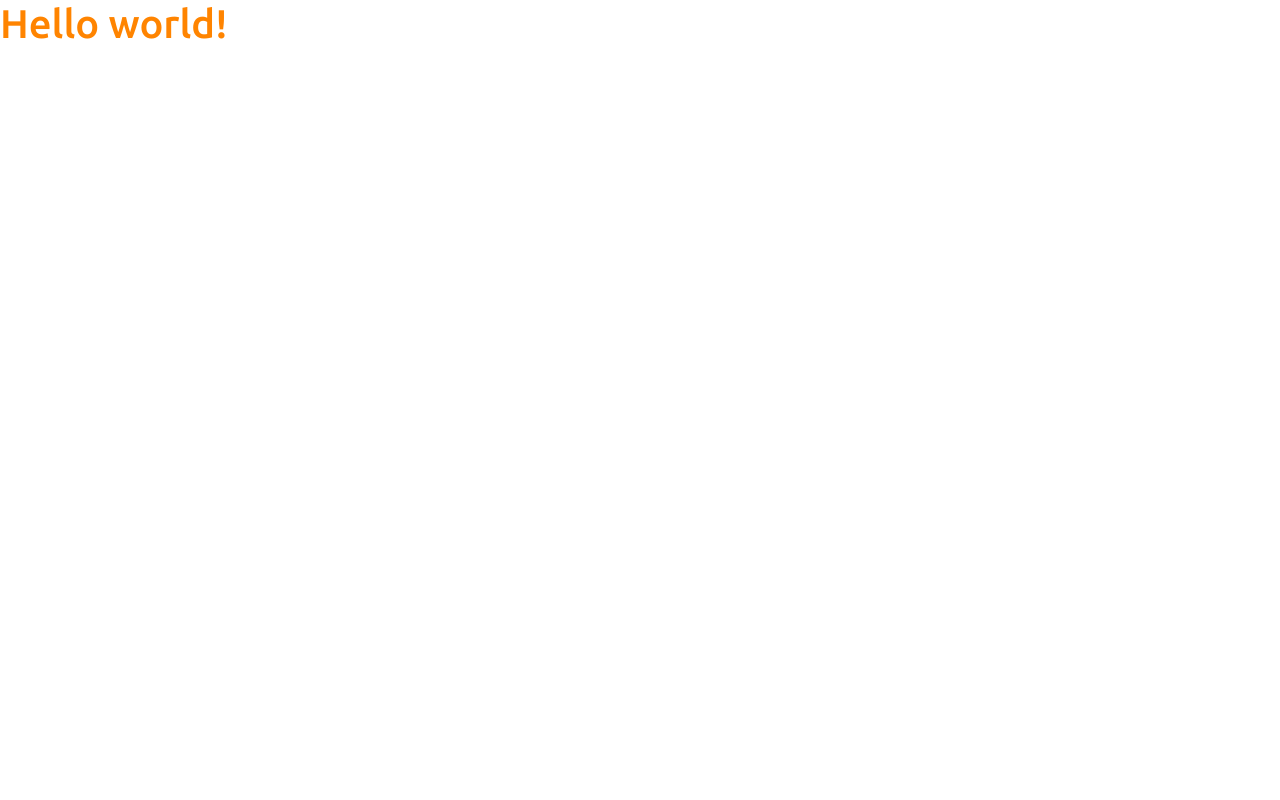
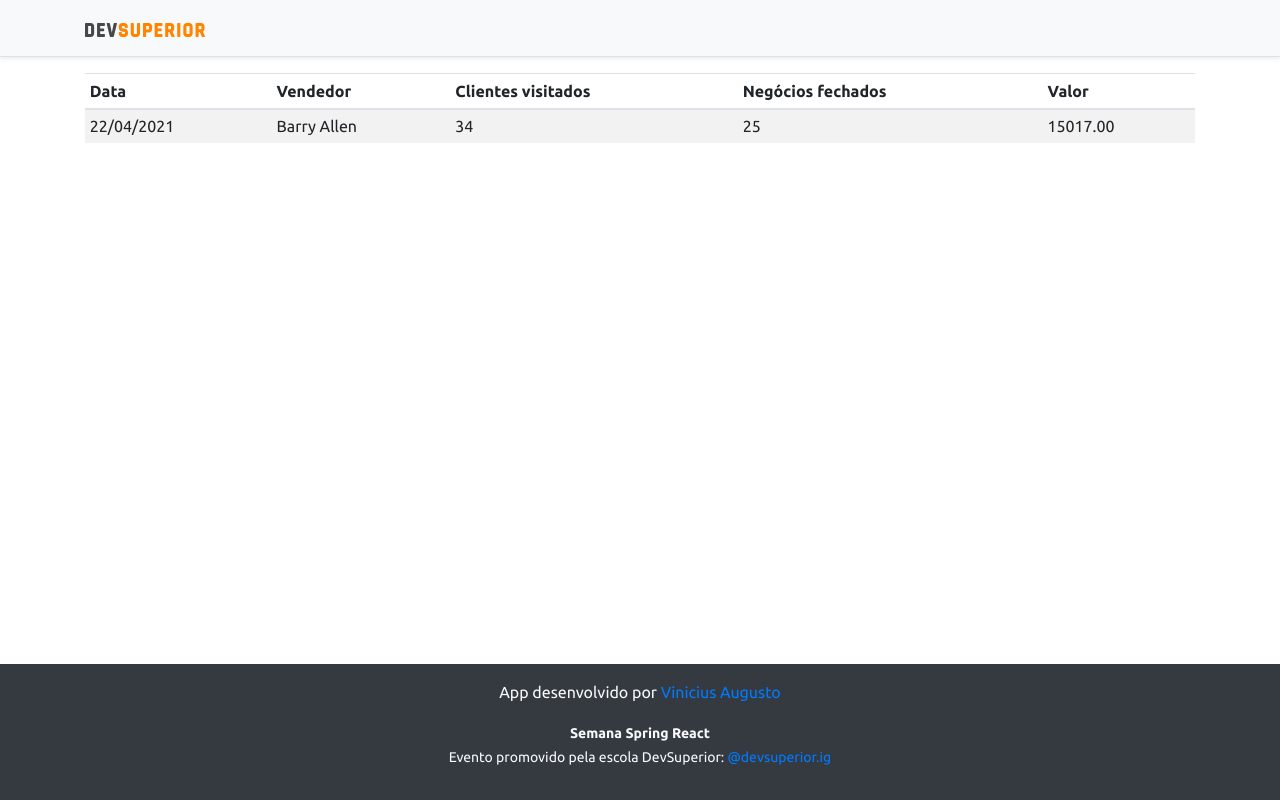
Before and after one commit to Vinicius-92/ds-sales, a React (Create React App) app in the folder frontend/: page / in a window 1280 px wide. Built offline with nearby package versions, Linux system fonts and the light colour scheme.

Commit message:
basic static components

```diff
--- a/frontend/src/App.tsx
+++ b/frontend/src/App.tsx
@@ -1,8 +1,16 @@
+import DataTable from "components/DataTable";
+import Footer from "components/Footer";
+import NavBar from "components/NavBar";
+
 function App() {
   return (
-    <div>
-      <h1 className="text-primary">Hello world!</h1>
-    </div>
+    <>
+      <NavBar />
+        <div className="container">
+          <DataTable />
+        </div>
+      <Footer />
+    </>
   );
 }
 
--- /dev/null
+++ b/frontend/src/components/DataTable/index.tsx
@@ -0,0 +1,28 @@
+function DataTable() {
+    return (
+        <div className="table-responsive">
+            <table className="table table-striped table-sm">
+                <thead>
+                    <tr>
+                        <th>Data</th>
+                        <th>Vendedor</th>
+                        <th>Clientes visitados</th>
+                        <th>Negócios fechados</th>
+                        <th>Valor</th>
+                    </tr>
+                </thead>
+                <tbody>
+                    <tr>
+                        <td>22/04/2021</td>
+                        <td>Barry Allen</td>
+                        <td>34</td>
+                        <td>25</td>
+                        <td>15017.00</td>
+                    </tr>
+                </tbody>
+            </table>
+        </div>
+    )
+}
+
+export default DataTable;
--- /dev/null
+++ b/frontend/src/components/Footer/index.tsx
@@ -0,0 +1,13 @@
+function Footer() {
+    return (
+        <footer className="footer mt-auto py-3 bg-dark">
+            <div className="container">
+                <p className="text-light">App desenvolvido por <a href="https://github.com/vinicius-92" target="_blank" rel="noreferrer">Vinicius Augusto</a></p>
+                <p className="text-light"><small><strong>Semana Spring React</strong><br />
+                    Evento promovido pela escola DevSuperior: <a href="https://instagram.com/devsuperior.ig" target="_blank" rel="noreferrer">@devsuperior.ig</a></small></p>
+            </div>
+        </footer>
+    )
+}
+
+export default Footer;
--- /dev/null
+++ b/frontend/src/components/NavBar/index.tsx
@@ -0,0 +1,15 @@
+import ImgDsDark from 'assets/images/ds_dark.svg';
+
+function NavBar() {
+    return (
+        <div className="d-flex flex-column flex-md-row align-items-center p-3 px-md-4 mb-3 bg-light border-bottom shadow-sm">
+            <div className="container">
+                <nav className="my-2 my-md-0 mr-md-3">
+                    <img src={ImgDsDark} alt="DevSuperior" width="120" />
+                </nav>
+            </div>
+        </div>
+    )
+}
+
+export default NavBar;
```
Also changed, not shown: frontend/src/assets/images/ds_dark.svg (added).
